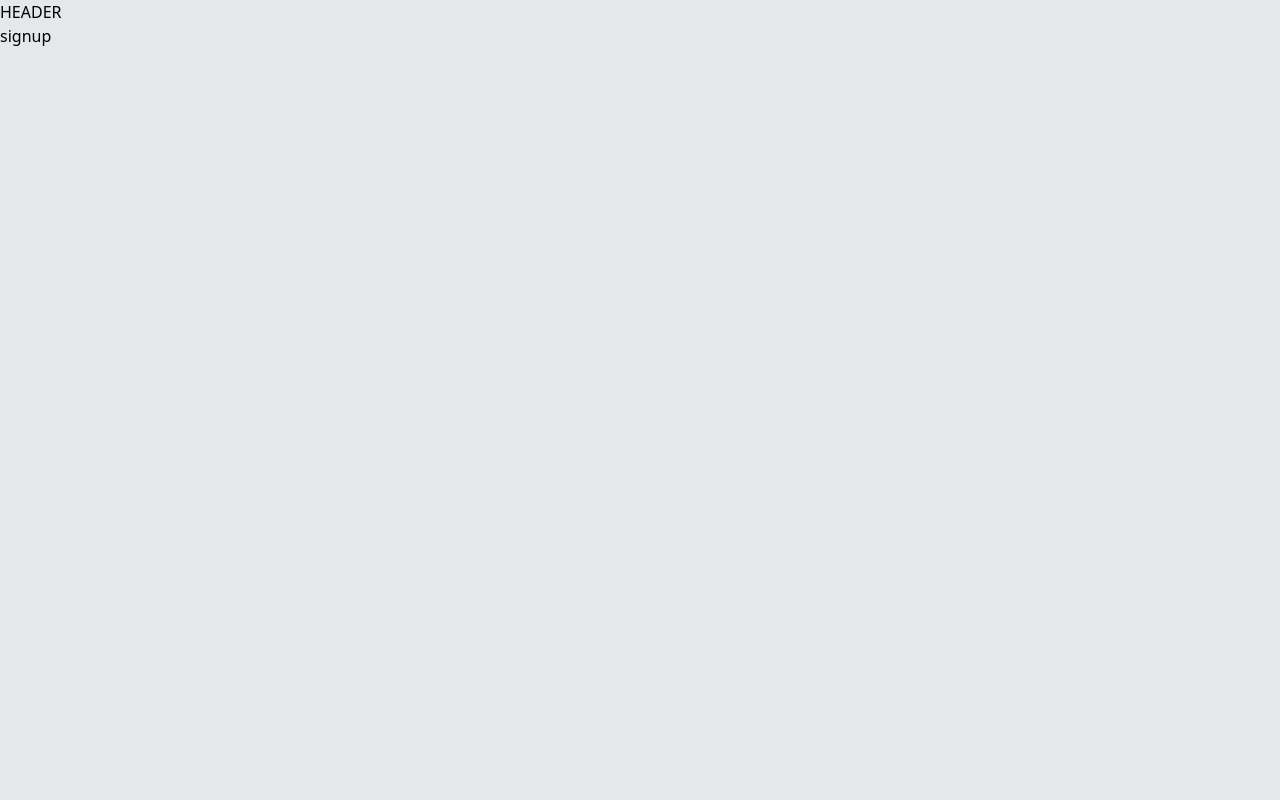
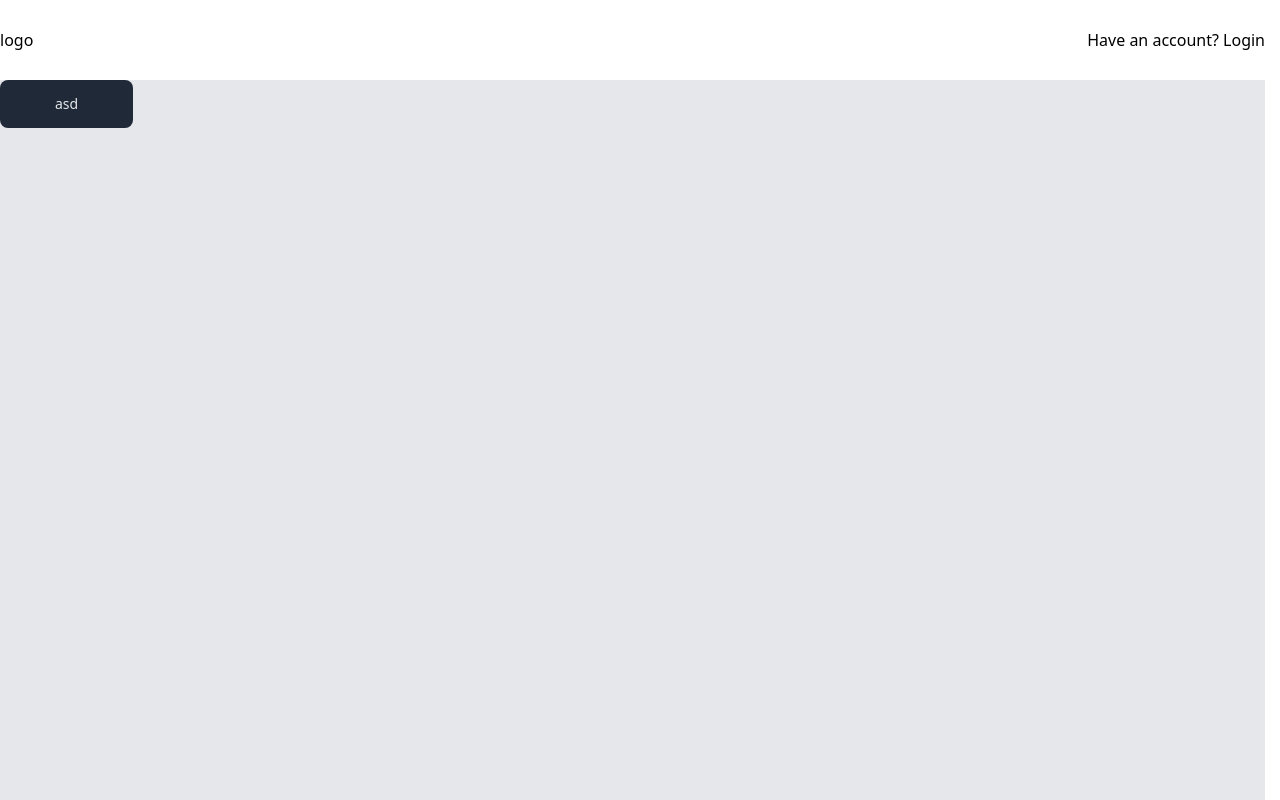
Before and after one commit to Dmytro-Doronin/EquipTrack, a Next.js app in the folder client/: page /signup in a window 1280 px wide. Built offline with nearby package versions, Linux system fonts and the light colour scheme.

Commit message:
feat: button component

```diff
--- a/client/app/(public)/layout.tsx
+++ b/client/app/(public)/layout.tsx
@@ -1,10 +1,12 @@
 import { ReactNode } from 'react';
+
+import { Header } from '@/components/header/Header';
 
 export default function PublicLayout({ children }: { children: ReactNode }) {
     return (
         <div>
-            <main className="h-dvh bg-background container-centered">
-                <div className="text-black">HEADER</div>
+            <main className="h-dvh bg-gray-main">
+                <Header />
                 {children}
             </main>
         </div>
--- a/client/app/(public)/signup/page.tsx
+++ b/client/app/(public)/signup/page.tsx
@@ -1,3 +1,9 @@
+import { Button } from '@/components/ui/button/Button';
+
 export default function SingUp() {
-    return <div className="text-black">signup</div>;
+    return (
+        <div className="text-black">
+            <Button>asd</Button>
+        </div>
+    );
 }
--- /dev/null
+++ b/client/components/header/Header.tsx
@@ -0,0 +1,12 @@
+'use client';
+
+export const Header = () => {
+    return (
+        <header className="h-20 py-6 bg-white">
+            <div className="h-full w-full flex items-center justify-between container-centered">
+                <div>logo</div>
+                <div>Have an account? Login</div>
+            </div>
+        </header>
+    );
+};
--- /dev/null
+++ b/client/components/ui/button/Button.tsx
@@ -0,0 +1,54 @@
+import type { ComponentPropsWithoutRef, ElementType, ReactNode } from 'react';
+
+import { cva, type VariantProps } from 'class-variance-authority';
+import { twMerge } from 'tailwind-merge';
+
+const buttonStyles = cva(
+    [
+        'font-inherit text-inherit',
+        'inline-flex items-center justify-center gap-1',
+        'min-h-[48px] min-w-10 px-[55px] py-3.5',
+        'rounded-[8px] text-sm font-medium text-center',
+        'border-0 cursor-pointer select-none outline-none',
+        'focus-visible:ring-1 focus-visible:ring-offset-1',
+        'transition ease-in-out duration-300',
+    ].join(' '),
+    {
+        variants: {
+            variant: {
+                primary: 'bg-main text-gray-main hover:bg-mail-light',
+                link: 'bg-transparent text-light-100 p-0',
+            },
+            size: {
+                default: 'min-h-10 px-[55px] py-3.5',
+                auth: 'min-h-12 px-[70px] py-[21px]',
+            },
+            fullWidth: { true: 'w-full', false: '' },
+        },
+        defaultVariants: { variant: 'primary', fullWidth: false },
+    },
+);
+
+type OwnProps = {
+    children: ReactNode;
+    className?: string;
+} & VariantProps<typeof buttonStyles>;
+
+type PolymorphicProps<T extends ElementType> = {
+    as?: T;
+} & OwnProps &
+    Omit<ComponentPropsWithoutRef<T>, keyof OwnProps | 'as'>;
+
+export const Button = <T extends ElementType = 'button'>(props: PolymorphicProps<T>) => {
+    const { as, children, className, variant, fullWidth, size, ...rest } = props;
+    const Component = (as ?? 'button') as ElementType;
+
+    return (
+        <Component
+            className={twMerge(buttonStyles({ variant, fullWidth, size }), className)}
+            {...rest}
+        >
+            {children}
+        </Component>
+    );
+};
--- a/client/package.json
+++ b/client/package.json
@@ -10,6 +10,7 @@
         "lint:fix": "eslint . --fix"
     },
     "dependencies": {
+        "class-variance-authority": "^0.7.1",
         "eslint-config-prettier": "^10.1.8",
         "eslint-plugin-import": "^2.32.0",
         "eslint-plugin-jsx-a11y": "^6.10.2",
@@ -19,6 +20,7 @@
         "next": "16.2.2",
         "react": "19.2.4",
         "react-dom": "19.2.4",
+        "tailwind-merge": "^3.5.0",
         "typescript-eslint": "^8.58.0"
     },
     "devDependencies": {
--- a/client/styles/colors.css
+++ b/client/styles/colors.css
@@ -1,4 +1,5 @@
-:root {
-    --color-background: #e5e7eb;
+@theme inline {
+    --color-gray-main: #e5e7eb;
     --color-main: #1f2937;
+    --color-mail-light: #374151;
 }
```
Also changed, not shown: 1 other file (tests, documents, lock files or other folders).
